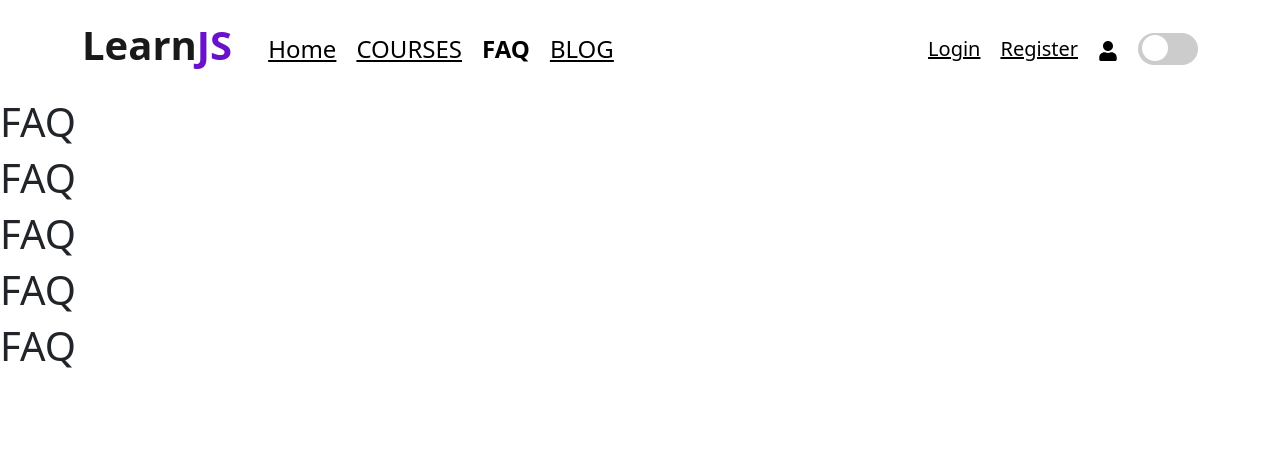
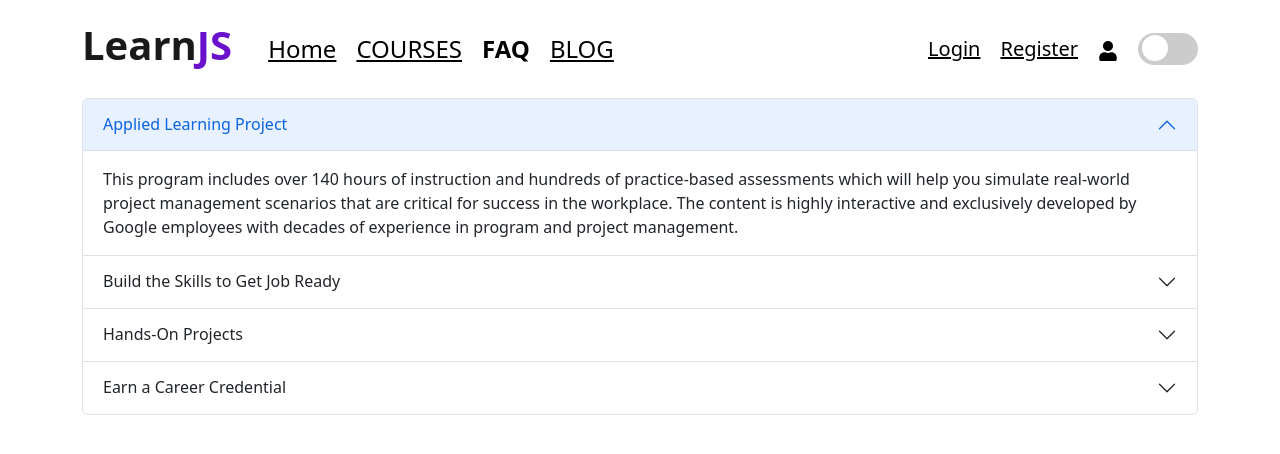
Before and after one commit to arifulgony/learning-platform-client-side, a React (Create React App) app: page /faq in a window 1280 px wide. Shown: the top 454 px of the page. Built offline with nearby package versions, Linux system fonts and the light colour scheme; no server answers.

Commit message:
Faq page

```diff
--- a/src/Components/Faq/Faq.js
+++ b/src/Components/Faq/Faq.js
@@ -1,14 +1,60 @@
 import React from 'react';
+import { Accordion } from 'react-bootstrap';
 
 const Faq = () => {
     return (
-        <div>
-            <h1>FAQ</h1>
-            <h1>FAQ</h1>
-            <h1>FAQ</h1>
-            <h1>FAQ</h1>
-            <h1>FAQ</h1>
-        </div>
+       <>
+       <div className="container">
+            <Accordion defaultActiveKey="0">
+                <Accordion.Item eventKey="0">
+                    <Accordion.Header>Applied Learning Project</Accordion.Header>
+                        <Accordion.Body>
+                            This program includes over 140 hours of instruction
+                            and hundreds of practice-based assessments which
+                            will help you simulate real-world project management
+                            scenarios that are critical for success in the workplace.
+                            The content is highly interactive and exclusively developed
+                            by Google employees with decades of experience in program and
+                            project management.
+                    </Accordion.Body>
+            </Accordion.Item>
+                <Accordion.Item eventKey="1">
+                     <Accordion.Header>Build the Skills to Get Job Ready</Accordion.Header>
+                          <Accordion.Body>
+                                Whether you re looking to start a new career,
+                                or change your current one, Professional Certificates
+                                on Coursera help you become job ready.Learn at your
+                                own pace, whenever and wherever it’s
+                                most convenient for you You can
+                                pause your learning or end your subscription at any
+                                time..
+                          </Accordion.Body>
+                </Accordion.Item>
+            <Accordion.Item eventKey="2">
+                <Accordion.Header>Hands-On Projects</Accordion.Header>
+                    <Accordion.Body>
+                        Apply your skills with hands-on projects and build
+                        a portfolio that showcases your job readiness to
+                        potential employers. You'll need to successfully
+                        finish the project(s) to earn your Certificate.
+                     </Accordion.Body>
+              </Accordion.Item>
+            <Accordion.Item eventKey="3">
+                <Accordion.Header>Earn a Career Credential</Accordion.Header>
+                     <Accordion.Body>
+                        When you complete all of the courses in the program,
+                        you'll earn a Certificate to share with your
+                        professional network as well as unlock access to
+                        career support resources to help you kickstart your
+                        new career. Many Professional Certificates have
+                        hiring partners that recognize the Professional
+                        Certificate credential and others can help prepare
+                         you for a certification exam.
+                    </Accordion.Body>
+            </Accordion.Item>
+            </Accordion>
+       </div>
+       </>
     );
 };
 
```
